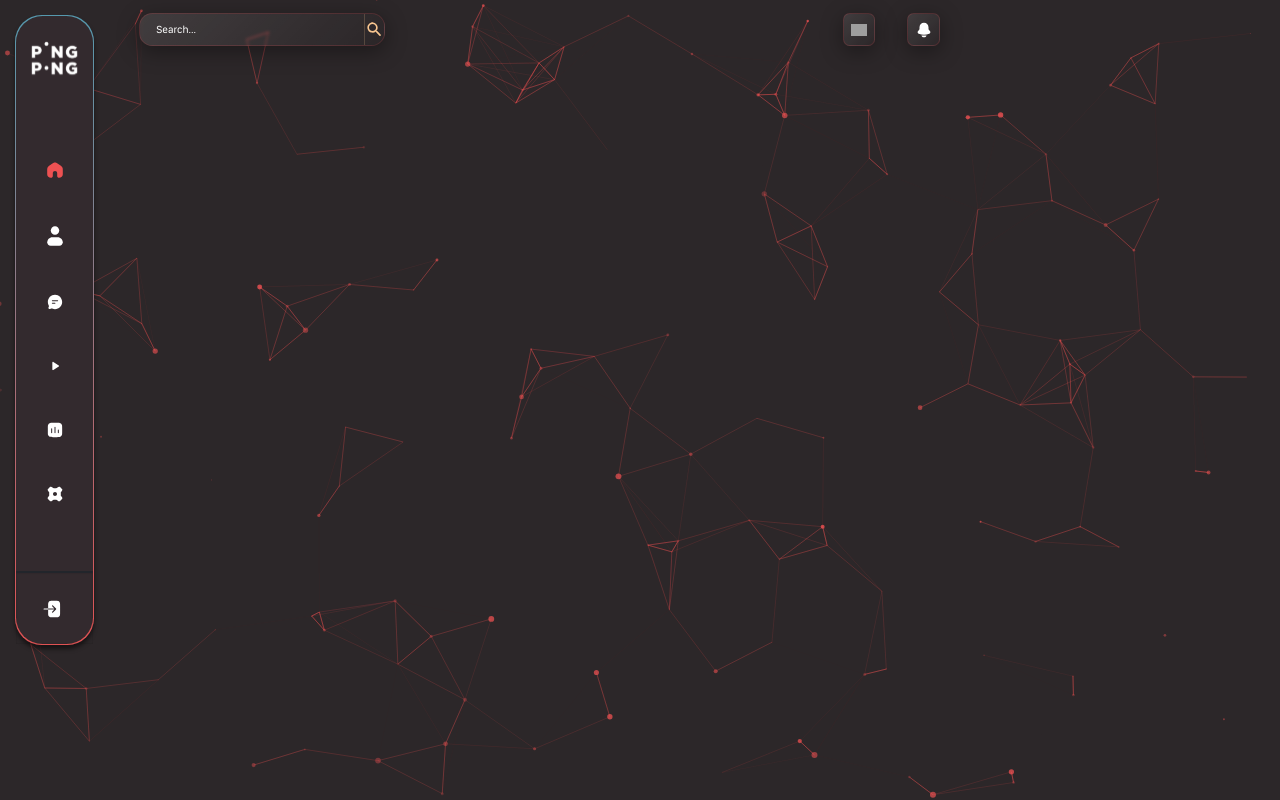
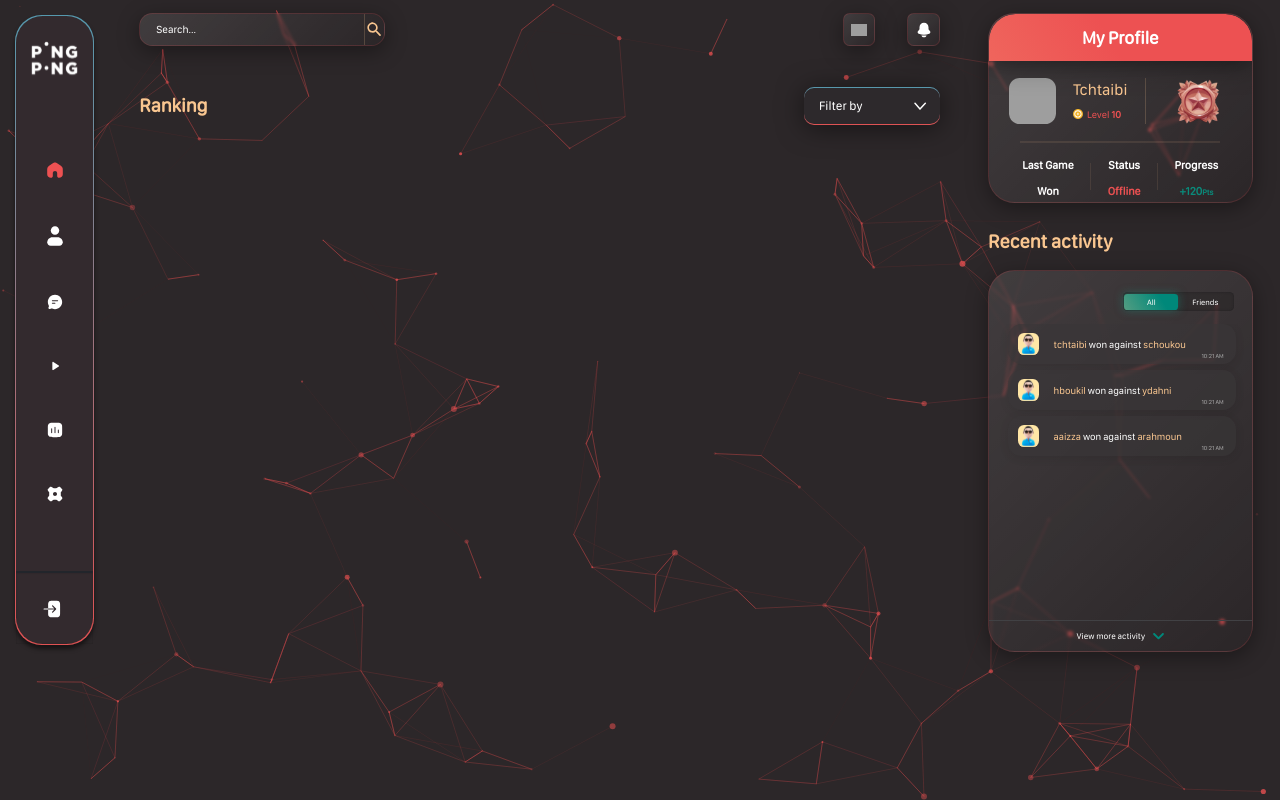
Before and after one commit to tchtaibii/Trancendans, a React (Vite) app: page /leaderBoard in a window 1280 px wide. Before the commit this address had no page. Built offline with nearby package versions, Linux system fonts and the light colour scheme; data requests are answered from the project's data file; grey boxes are pictures that could not be loaded; a web font is replaced by a local one.

Commit message:
starting on Leader board page

```diff
--- a/localData/db.json
+++ b/localData/db.json
@@ -32,7 +32,7 @@
     },
     {
       "login": "tchtaibi",
-      "level": 6.9,
+      "level": 10,
       "lastGame": "won",
       "avatar": "https://cdn.intra.42.fr/users/d00282f766753d56196928b23a2f9b00/tchtaibi.jpg",
       "points": 11660,
--- a/src/App.tsx
+++ b/src/App.tsx
@@ -8,8 +8,6 @@ import { useEffect, useRef } from 'react'
 import { AppDispatch } from './store/store'
 import Particle from './tools/ParticalComponent';
 import { getMessage } from './features/messageSlice';
-import { Canvas, useFrame } from "@react-three/fiber";
-import { Mesh } from 'three';
 var isLogin: boolean = true;
 
 function App() {
--- a/src/components/Home/Home.tsx
+++ b/src/components/Home/Home.tsx
@@ -24,7 +24,6 @@ function Home() {
     <div className='Home'>
       <Router>
         <div className="container-home">
-          {/* <Home.buble /> */}
           <LeftBar />
           <Main />
           <Outlet />
@@ -34,53 +33,4 @@ function Home() {
   );
 }
 
-Home.buble = () => <>
-  <svg width="160" height="61" viewBox="0 0 160 61" fill="none" xmlns="http://www.w3.org/2000/svg" className='circle1'>
-    <circle cx="80" cy="-19" r="77.5" stroke="url(#paint0_linear_112_25)" stroke-width="5" />
-    <defs>
-      <linearGradient id="paint0_linear_112_25" x1="80" y1="-128.02" x2="1.41631e-05" y2="130.804" gradientUnits="userSpaceOnUse">
-        <stop stop-color="#ED5152" />
-        <stop offset="1" stop-color="#F9C690" />
-      </linearGradient>
-    </defs>
-  </svg>
-  <svg width="50" height="50" viewBox="0 0 50 50" fill="none" xmlns="http://www.w3.org/2000/svg" className='circle2'>
-    <circle cx="25" cy="25" r="22.5" stroke="url(#paint0_linear_112_24)" stroke-width="5" />
-    <defs>
-      <linearGradient id="paint0_linear_112_24" x1="25" y1="-9.06863" x2="4.42598e-06" y2="71.8137" gradientUnits="userSpaceOnUse">
-        <stop stop-color="#ED5152" />
-        <stop offset="1" stop-color="#F9C690" />
-      </linearGradient>
-    </defs>
-  </svg>
-  <svg width="70" height="70" viewBox="0 0 70 70" fill="none" xmlns="http://www.w3.org/2000/svg" className='circle3'>
-    <circle cx="35" cy="35" r="32.5" stroke="url(#paint0_linear_112_22)" stroke-width="5" />
-    <defs>
-      <linearGradient id="paint0_linear_112_22" x1="35" y1="-12.6961" x2="6.19638e-06" y2="100.539" gradientUnits="userSpaceOnUse">
-        <stop stop-color="#ED5152" />
-        <stop offset="1" stop-color="#EF5E59" />
-      </linearGradient>
-    </defs>
-  </svg>
-  <svg width="102" height="102" viewBox="0 0 102 102" fill="none" xmlns="http://www.w3.org/2000/svg" className='circle4'>
-    <circle cx="51" cy="51" r="48.5" stroke="url(#paint0_linear_112_20)" stroke-width="5" />
-    <defs>
-      <linearGradient id="paint0_linear_112_20" x1="51" y1="-18.5" x2="9.02901e-06" y2="146.5" gradientUnits="userSpaceOnUse">
-        <stop stop-color="#ED5152" />
-        <stop offset="1" stop-color="#00887A" />
-      </linearGradient>
-    </defs>
-  </svg>
-  <svg width="50" height="50" viewBox="0 0 50 50" fill="none" xmlns="http://www.w3.org/2000/svg" className='circle5'>
-    <circle cx="25" cy="25" r="22.5" stroke="url(#paint0_linear_112_21)" stroke-width="5" />
-    <defs>
-      <linearGradient id="paint0_linear_112_21" x1="25" y1="-9.06863" x2="4.42598e-06" y2="71.8137" gradientUnits="userSpaceOnUse">
-        <stop stop-color="#ED5152" />
-        <stop offset="1" stop-color="#F9C690" />
-      </linearGradient>
-    </defs>
-  </svg>
-
-</>;
-
 export default Home
--- a/src/components/Home/components/Main.tsx
+++ b/src/components/Home/components/Main.tsx
@@ -12,6 +12,7 @@ import avatar from '../../../assets/img/avatar-p.svg'
 import Chat from './Main/Chat/Chat'
 import Profile, { ProfileProfile, ProfileDown } from './Main/Profile/Profile'
 import Settings from './Main/Settings/Settings'
+import LeaderBoard from './Main/LeaderBoard/LeaderBoard'
 
 
 function ActivityContent(props: any) {
@@ -145,11 +146,14 @@ function Main() {
 						<Route path="chat/:login" element={<Chat params={true} />} />
 						<Route path="profile/" element={<><Profile /></>} />
 						<Route path="settings/" element={<><Settings/></>} />
+						<Route path="/leaderBoard" element={<LeaderBoard/>} />
+
 					</Routes>
 				</div>
 				<Routes>
 					<Route path="/" element={<Side2 isN={1} />} />
 					<Route path="/settings" element={<Side2 isN={1} />} />
+					<Route path="/leaderBoard" element={<Side2 isN={1} />} />
 					<Route path="chat" element={<Side2 isN={1} />} />
 					<Route path="chat/:login" element={<Side2 isN={1} />} />
 					<Route path="/profile" element={<Side2 isN={0} />} />
--- /dev/null
+++ b/src/components/Home/components/Main/LeaderBoard/LeaderBoard.scss
@@ -0,0 +1,123 @@
+@import "../../../../../global.scss";
+
+.leaderboard-container {
+    display: flex;
+    gap: toRem(50);
+    flex-direction: column;
+    width: 75.0625rem;
+    height: fit-content;
+
+    .headerLb {
+        width: 100%;
+        display: flex;
+        justify-content: space-between;
+        align-items: center;
+        // padding-right: toRem(59);
+
+        .filterC {
+            width: toRem(204);
+            height: toRem(56);
+            background: rgba(47, 45, 53, 0.3);
+            box-shadow: 0px toRem(4) toRem(40) rgba(0, 0, 0, 0.5);
+            backdrop-filter: blur(toRem(2));
+            border-radius: toRem(15);
+            background: linear-gradient(to bottom, #5699AE, #E15253);
+            padding: toRem(0.6);
+            // position: relative;
+            .filterIn {
+                width: 100%;
+                height: 100%;
+                display: flex;
+                padding-left: toRem(22);
+                padding-right: toRem(19);
+                border-radius: toRem(15);
+                justify-content: space-between;
+                background-color: #2D292C;
+                align-items: center;
+                font-family: 'SF';
+                font-style: normal;
+                font-weight: 400;
+                font-size: toRem(19);
+                color: #FFFFFF;
+
+            }
+        }
+    }
+}
+
+.filterSide {
+    position: absolute;
+    width: toRem(204);
+    height: fit-content;
+    background: linear-gradient(276deg, #2ABAAB 10%, rgba(43, 188, 173, 0) 55%);
+    // background: #262226;
+    box-shadow: 0px toRem(8) toRem(12) rgba(0, 0, 0, 0.31);
+    padding: toRem(1);
+    border-radius: toRem(12);
+    top: 12 rem;
+    left: toRem(1207);
+
+    .filterSide-C {
+        width: 100%;
+        height: 100%;
+        border-radius: toRem(12);
+        background: #262226;
+        display: flex;
+        gap: toRem(20);
+        padding: toRem(26) toRem(12) toRem(26) toRem(19);
+        flex-direction: column;
+        // align-items: center;
+        justify-content: space-between;
+
+        div {
+            display: flex;
+            gap: toRem(19);
+            align-items: center;
+            font-family: 'SF';
+            font-style: normal;
+            font-weight: 400;
+            font-size: 1rem;
+            color: #FFFFFF;
+            position: relative;
+
+            input[type="radio"] {
+                opacity: 0;
+                position: absolute;
+                left: 0;
+                top: 0;
+                width: toRem(22);
+                height: toRem(22);
+                cursor: pointer;
+                z-index: 500000;
+            }
+
+            label {
+                cursor: pointer;
+                &::before {
+                    content: '';
+                    display: inline-block;
+                    background-image: url('./radio.svg');
+                    background-size: 60%;
+                    background-color: #262226;
+                    background-position: center;
+                    background-repeat: no-repeat;
+                    width: toRem(18);
+                    height: toRem(18);
+                    border: toRem(1) solid #FFFFFF;
+                    border-radius: toRem(7);
+                    transition: background-color 0.5s ease;
+                    pointer-events: none;
+                }
+
+            }
+
+
+        }
+    }
+}
+input[type="radio"]:hover + label::before{
+    background-color: #2e7b7319;
+}
+input[type="radio"]:checked + label::before{
+    background-color: #2ABAAB;
+}
--- /dev/null
+++ b/src/components/Home/components/Main/LeaderBoard/LeaderBoard.tsx
@@ -0,0 +1,67 @@
+import { useRef, useState } from 'react'
+import './LeaderBoard.scss'
+import { useOnClickOutside } from 'usehooks-ts';
+
+const Down = () => (
+    <svg width="1.188rem" height="0.813rem" viewBox="0 0 19 13" fill="none" xmlns="http://www.w3.org/2000/svg">
+        <path d="M1.5 2L8.978 10.5L16.9545 2" stroke="white" stroke-width="2.2" stroke-linecap="round" />
+    </svg>
+
+)
+
+function LeaderBoard() {
+    const ref = useRef(null);
+    const [isHighest, setisHighest] = useState(true);
+    const [isfilter, setisfilter] = useState(false);
+    const handleClickOutside = () => { setisfilter(false) }
+    useOnClickOutside(ref, handleClickOutside)
+    function FiltredC() {
+        return (
+            <div className="filterSide">
+                <div className="filterSide-C">
+                    <div>
+                        <input checked={!isHighest} type="radio" name="filter" id="FriendsLB" onChange={() => {
+                            setisHighest((e) => !e);
+                        }} />
+                        <label htmlFor="FriendsLB"></label>
+                        Friends
+                    </div>
+                    <div>
+                        <input checked={isHighest} type="radio" name="filter" id="Highest-RatedLB"  onChange={() => {
+                            setisHighest(true);
+                        }}/>
+                        <label htmlFor="Highest-RatedLB"></label>
+                        Highest-Rate
+                    </div>
+                </div>
+            </div>
+        )
+    }
+
+    function SelectOptions() {
+        return (
+            <div ref={ref}>
+                <button onClick={() => {
+                    setisfilter(!isfilter);
+                }} className="filterC">
+
+                    <div className="filterIn">
+                        Filter by
+                        <Down />
+                    </div>
+                </button>
+                {isfilter && <FiltredC />}
+            </div>
+
+        )
+    }
+    return (
+        <div className="leaderboard-container">
+            <div className="headerLb">
+                <h1>Ranking</h1>
+                <SelectOptions />
+            </div>
+        </div>
+    )
+}
+export default LeaderBoard;
--- a/src/components/Home/components/Main/Settings/Settings.scss
+++ b/src/components/Home/components/Main/Settings/Settings.scss
@@ -427,15 +427,15 @@ svg {
 
 .offline-active-btn {
     left: toRem(82);
-    animation: friendActive 0.2s ease-in 0s 1 normal forwards;
+    animation: online 0.2s ease-in 0s 1 normal forwards;
 }
 
 .online-active-btn {
     left: toRem(2);
-    animation: allActive 0.2s ease-in 0s 1 normal forwards;
+    animation: offline 0.2s ease-in 0s 1 normal forwards;
 }
 
-@keyframes allActive {
+@keyframes offline {
     0% {
         left: toRem(82);
         // opacity: 0;
@@ -451,7 +451,7 @@ svg {
 
 }
 
-@keyframes friendActive {
+@keyframes online {
     0% {
         left: 0.125rem;
     }
--- a/src/components/Home/components/Main/Settings/Settings.tsx
+++ b/src/components/Home/components/Main/Settings/Settings.tsx
@@ -49,7 +49,7 @@ const Edit = () => {
 function Settings() {
     const Admin = useSelector((state: any) => state.admin);
     const [LinkGoogle, setLinkGoogle] = useState(true);
-    const [isOn, setisOn] = useState(false);
+    const [isOff, setisOff] = useState(false);
 
     const handleChange = (event: any) => {
         if (event.target.checked) {
@@ -131,9 +131,9 @@ function Settings() {
                         <div className="bottom-cont bottom-update">
                             <h2>Default Status</h2>
                             <div className="button-switch">
-                                <div className={!isOn? "switch-back offline-active-btn" : 'switch-back online-active-btn'} />
-                                <button onClick={() => !isOn && setisOn(true)} className='online-btn'>Offline</button>
-                                <button onClick={() => isOn && setisOn(false)} className='offline-btn'>Online</button>
+                                <div className={!isOff ? "switch-back offline-active-btn" : 'switch-back online-active-btn'} />
+                                <button onClick={() => !isOff && setisOff(true)} className='online-btn'>Offline</button>
+                                <button onClick={() => isOff && setisOff(false)} className='offline-btn'>Online</button>
                             </div>
                         </div>
                     </div>
```
Also changed, not shown: src/components/Home/components/Main/LeaderBoard/radio.svg (added).
